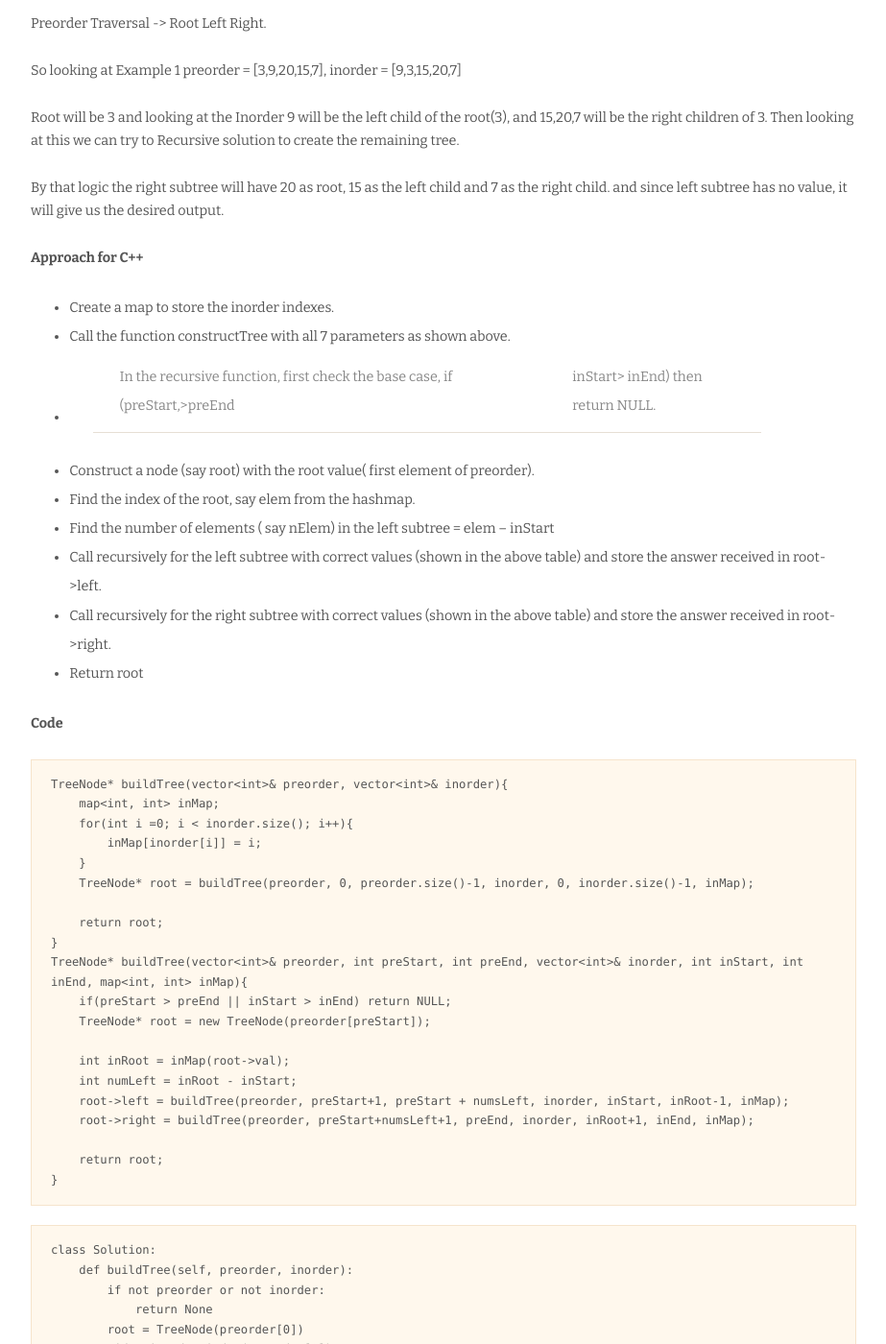
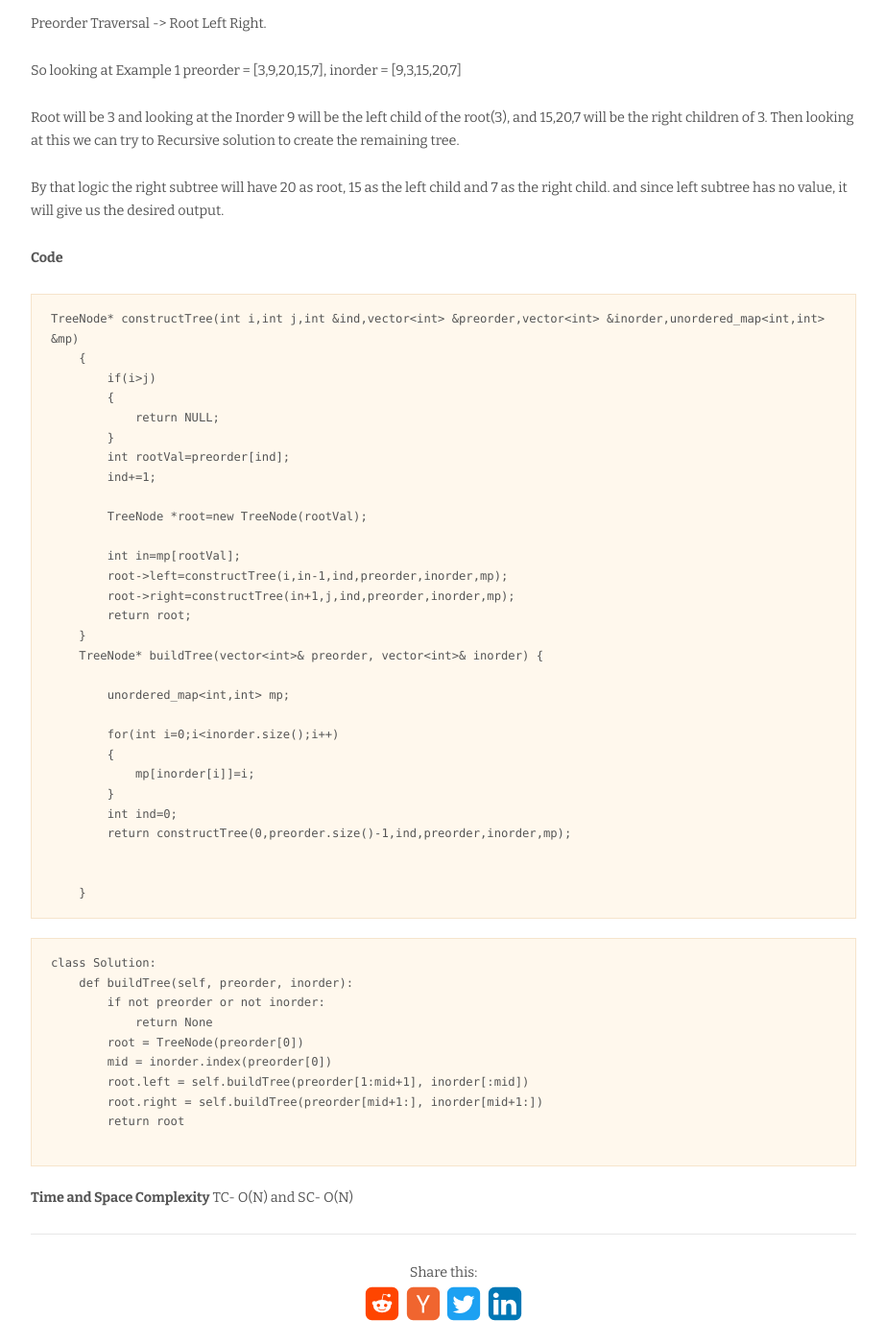
Before and after one commit to dshubham25/dshubham25.github.io, a Jekyll site: the page built from _posts/2022-07-14-Construct-Binary-Tree-from-Preoder-and-Inorder-Traversal.md, in a window 1280 px wide and 1400 px high, scrolled down 602 px. Shown: the whole window at 96% size, without its empty margins (178-1101 px from the left). Built offline with Jekyll 4.4.1, drawn with Linux system fonts in a browser that asks for light colours; nearby versions of some CDN libraries.

Commit message:
Add files via upload

````diff
--- a/_posts/2022-07-14-Construct-Binary-Tree-from-Preoder-and-Inorder-Traversal.md
+++ b/_posts/2022-07-14-Construct-Binary-Tree-from-Preoder-and-Inorder-Traversal.md
@@ -27,40 +27,38 @@ Then looking at this we can try to Recursive solution to create the remaining tr
 
 By that logic the right subtree will have 20 as root, 15 as the left child and 7 as the right child. and since left subtree has no value, it will give us the desired output.
 
-**Approach for C++**
-- Create a map to store the inorder indexes.
-- Call the function constructTree with all 7 parameters as shown above.
-- In the recursive function, first check the base case, if (preStart,>preEnd || inStart> inEnd) then return NULL.
-- Construct a node (say root) with the root value( first element of preorder).
-- Find the index of the root, say elem from the hashmap.
-- Find the number of elements ( say nElem) in the left subtree  = elem – inStart
-- Call recursively for the left subtree with correct values (shown in the above table) and store the answer received in root->left.
-- Call recursively for the right subtree with correct values (shown in the above table) and store the answer received in root->right.
-- Return root
-
 
 **Code**
 ```C++:
-TreeNode* buildTree(vector<int>& preorder, vector<int>& inorder){
-    map<int, int> inMap;
-    for(int i =0; i < inorder.size(); i++){
-        inMap[inorder[i]] = i;
+TreeNode* constructTree(int i,int j,int &ind,vector<int> &preorder,vector<int> &inorder,unordered_map<int,int> &mp)
+    {
+        if(i>j)
+        {
+            return NULL;
+        }
+        int rootVal=preorder[ind];
+        ind+=1;
+
+        TreeNode *root=new TreeNode(rootVal);
+
+        int in=mp[rootVal];
+        root->left=constructTree(i,in-1,ind,preorder,inorder,mp);
+        root->right=constructTree(in+1,j,ind,preorder,inorder,mp);
+        return root;
     }
-    TreeNode* root = buildTree(preorder, 0, preorder.size()-1, inorder, 0, inorder.size()-1, inMap);
+    TreeNode* buildTree(vector<int>& preorder, vector<int>& inorder) {
 
-    return root;
-}
-TreeNode* buildTree(vector<int>& preorder, int preStart, int preEnd, vector<int>& inorder, int inStart, int inEnd, map<int, int> inMap){
-    if(preStart > preEnd || inStart > inEnd) return NULL;
-    TreeNode* root = new TreeNode(preorder[preStart]);
+        unordered_map<int,int> mp;
 
-    int inRoot = inMap(root->val);
-    int numLeft = inRoot - inStart;
-    root->left = buildTree(preorder, preStart+1, preStart + numsLeft, inorder, inStart, inRoot-1, inMap);
-    root->right = buildTree(preorder, preStart+numsLeft+1, preEnd, inorder, inRoot+1, inEnd, inMap);
+        for(int i=0;i<inorder.size();i++)
+        {
+            mp[inorder[i]]=i;
+        }
+        int ind=0;
+        return constructTree(0,preorder.size()-1,ind,preorder,inorder,mp);
 
-    return root;
-}
+
+    }
 ```
 
 ```python:
@@ -75,3 +73,5 @@ class Solution:
         return root
 
 ```
+
+**Time and Space Complexity** TC- O(N) and SC- O(N)
````
